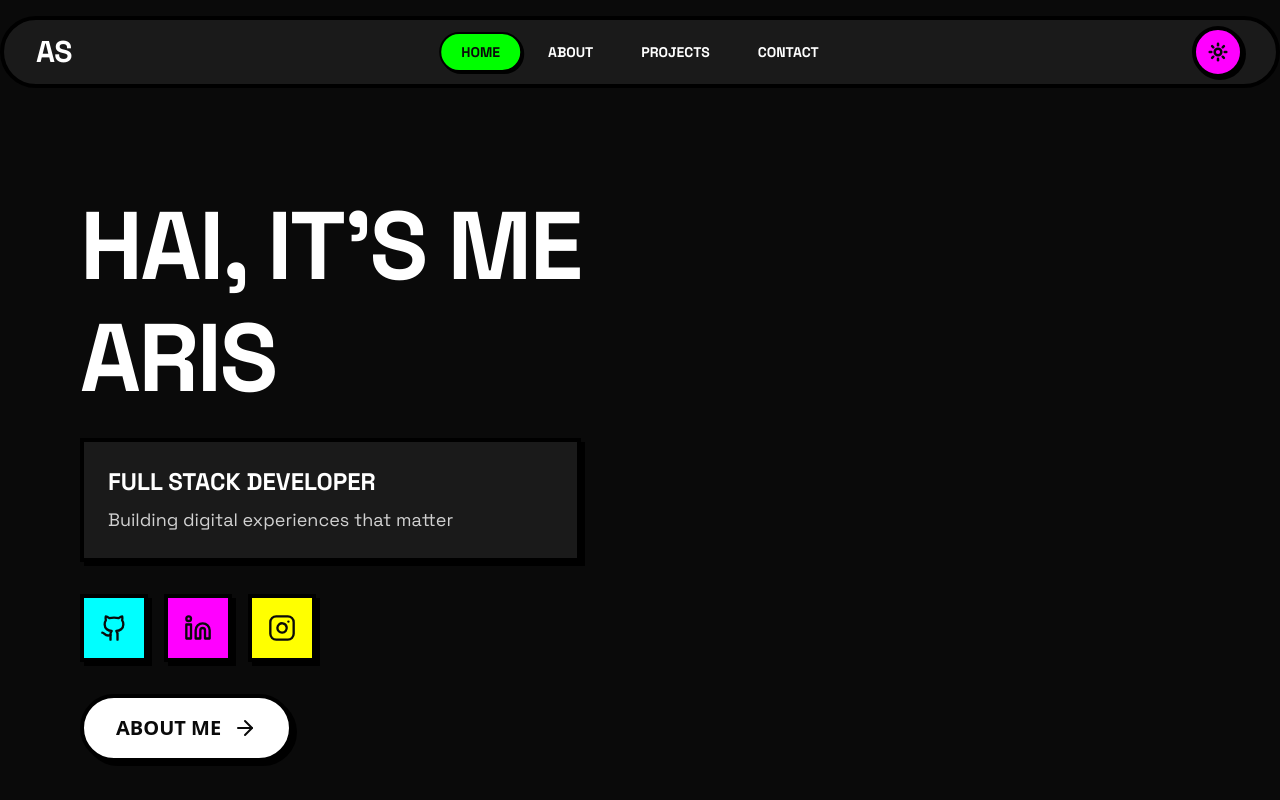
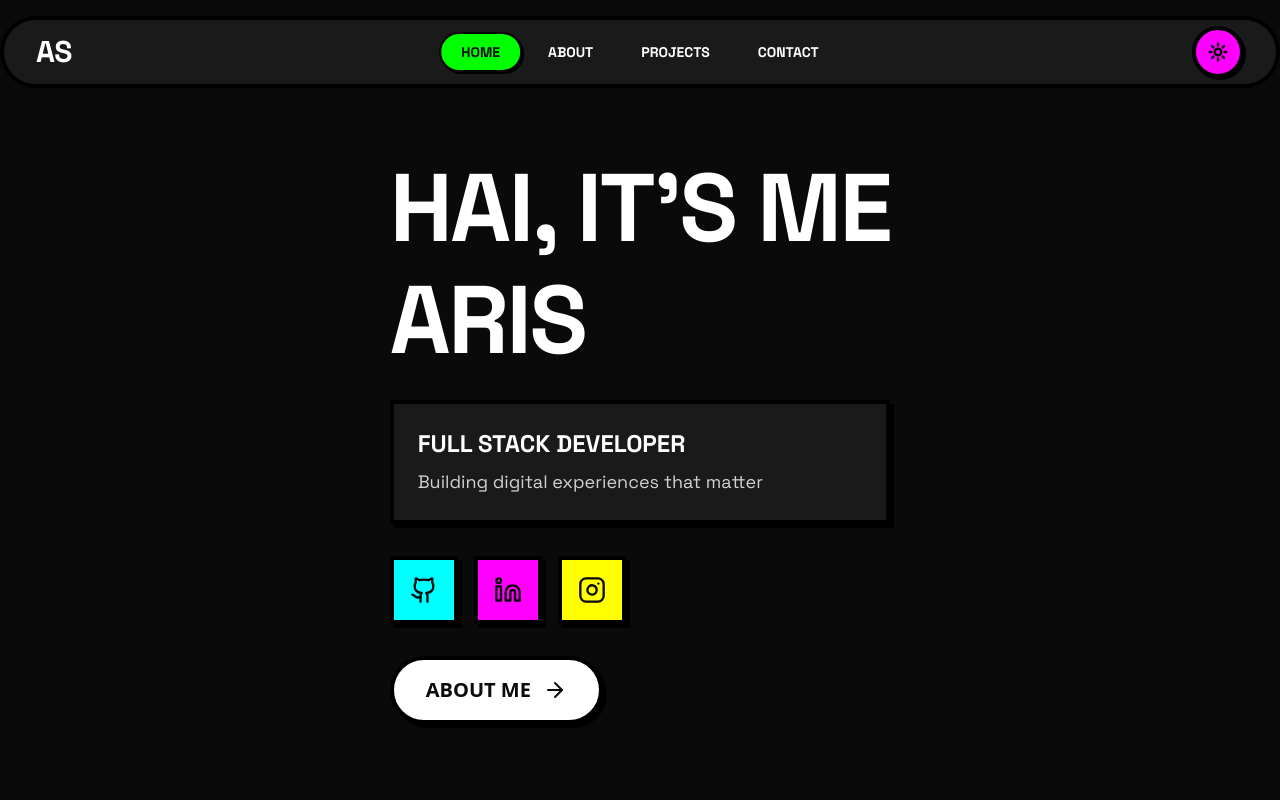
Before and after one commit to Arspn0/my-portfolio, a React (Vite) app: page / in a window 1280 px wide. Shown: the top 800 px of the page. Built offline with nearby package versions, Linux system fonts and the light colour scheme; the HTML template or start-up script is replaced by a standard one.

Commit message:
change(ui): adjust height and layout

```diff
--- a/src/Pages/Home.jsx
+++ b/src/Pages/Home.jsx
@@ -64,7 +64,7 @@ function Home() {
     <div className="bg-neo-light-bg dark:bg-neo-dark-bg transition-colors duration-300 relative w-full flex-col justify-center py-20 px-4">
 
       {/* SECTION 1: HERO */}
-      <section className="min-h-screen flex items-center px-16 pt-30 max-screen pb-30">
+      <section className="flex flex-col items-center px-16 pt-20 pb-20">
         <div className="max-w-9xl">
 
           {/* Greeting */}
```
